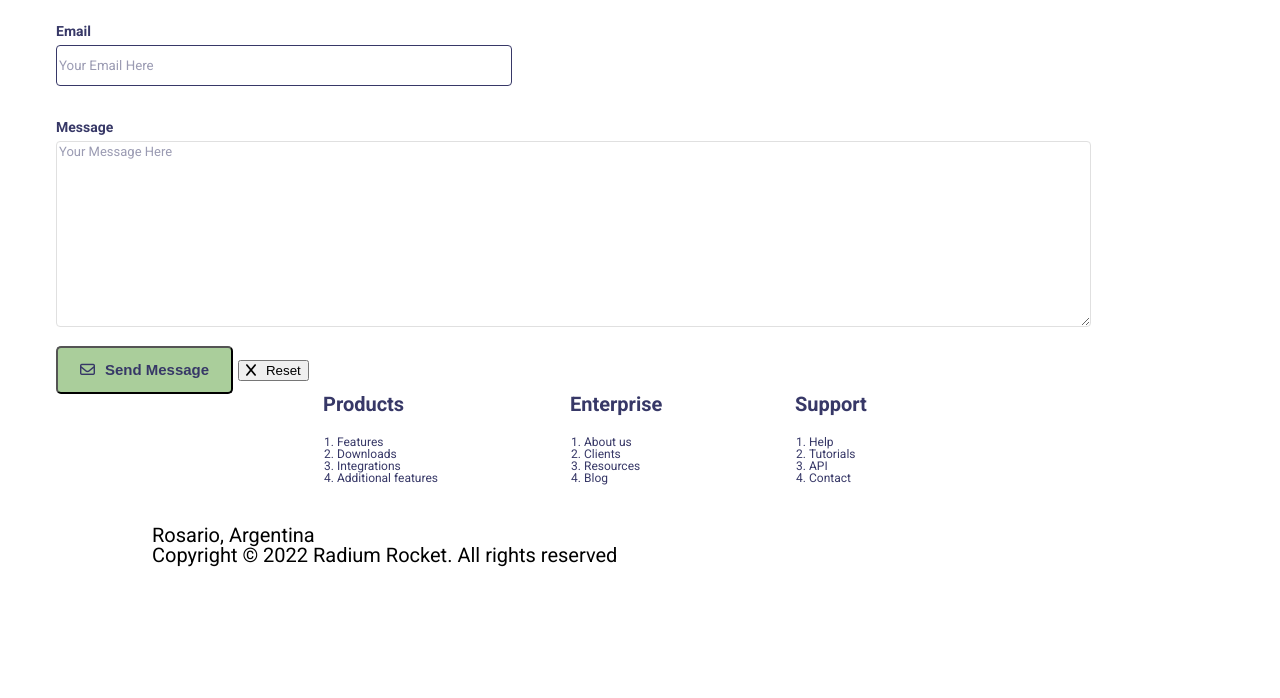
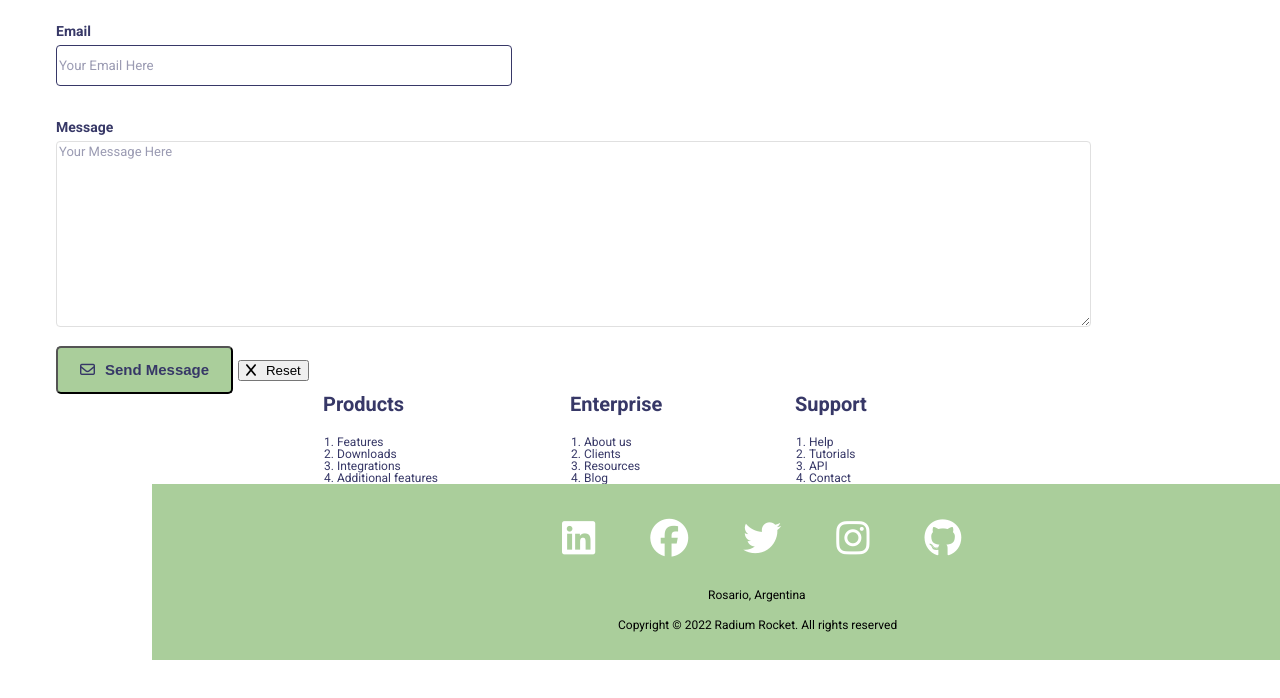
Before and after one commit to juliancit0/BaSP-A2022-Etapa-1, a plain HTML site: page Semana-02/index.html in a window 1280 px wide. Shown: the part 5796-6494 px from the top of the page. Drawn offline with Linux system fonts and the light colour scheme.

Commit message:
BaSP-W02-2022: create style-footer.css

```diff
--- /dev/null
+++ b/Semana-02/css/style-footer.css
@@ -0,0 +1,33 @@
+footer {
+    width: 1288px;
+    height: 176px;
+    background-color: #AACE9B;
+}
+
+footer i{
+    margin: 35px 50px 32px 0px;
+    font-size: 38px;
+    color: white;
+}
+
+footer h4,
+footer p{
+    font-size: 12px;
+}
+
+footer h4{
+    margin-left: 556px;
+    margin-bottom: 18px;
+}
+
+footer p{
+    margin-left: 466px;
+}
+
+footer i:hover {
+    color: #F13312;
+}
+
+.icons{
+    margin-left: 410px;
+}
--- a/Semana-02/index.html
+++ b/Semana-02/index.html
@@ -13,6 +13,7 @@
         <link rel="stylesheet" href="css/style-functionalities.css">
         <link rel="stylesheet" href="css/style-contact.css">
         <link rel="stylesheet" href="css/style-products-enterprise-support.css">
+        <link rel="stylesheet" href="css/style-footer.css">
         <link rel="preconnect" href="https://fonts.googleapis.com">
         <link rel="preconnect" href="https://fonts.gstatic.com" crossorigin>
         <link href="https://fonts.googleapis.com/css2?family=Roboto:wght@100;300;400;500;700;900&display=swap" rel="stylesheet">
@@ -291,21 +292,21 @@
             </section>
         </main>
         <footer>
-            <div>
+            <div class="icons">
                 <a href="https://www.linkedin.com" target="_blank">
-                    <img src="assets/icons/social-media/linkedin-negative.png" alt="linkedin icon">
+                    <i class="fa-brands fa-linkedin"></i>
                 </a>
                 <a href="https://www.facebook.com" target="_blank">
-                    <img src="assets/icons/social-media/facebook-negative.png" alt="facebook icon">
+                    <i class="fa-brands fa-facebook"></i>
                 </a>
                 <a href="https://www.twitter.com" target="_blank">
-                    <img src="assets/icons/social-media/twitter-negative.png" alt="twitter icon">
+                    <i class="fa-brands fa-twitter"></i>
                 </a>
                 <a href="https://www.instagram.com" target="_blank">
-                    <img src="assets/icons/social-media/instagram-negative.png" alt="instagram icon">
+                    <i class="fa-brands fa-instagram"></i>
                 </a>
                 <a href="https://www.github.com" target="_blank">
-                    <img src="assets/icons/social-media/github-negative.png" alt="github icon">
+                    <i class="fa-brands fa-github"></i>
                 </a>
             </div>
             <div>
```
